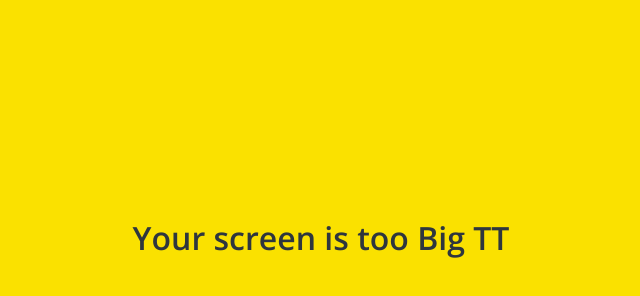
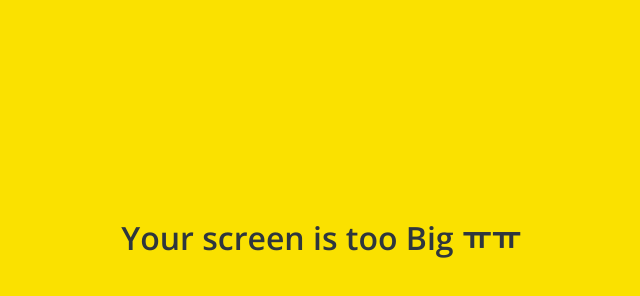
Before and after one commit to Msimusi/HTML-Kokoa-Clone, a plain HTML site: page friends.html in a window 1280 px wide. Shown: the part 162-458 px from the top of the page, without its empty margins (319-959 px from the left). Drawn offline with nearby package versions, Linux system fonts and the light colour scheme.

Commit message:
Update friends.html

```diff
--- a/friends.html
+++ b/friends.html
@@ -117,7 +117,7 @@
     <div id="splash-screen"><i class="fas fa-comment fa-2x"></i></div>
 
     <div id="no-mobile">
-      <span>Your screen is too Big TT</span>
+      <span>Your screen is too Big ㅠㅠ</span>
     </div>
 
     <!-- 스크립트 -->
```
